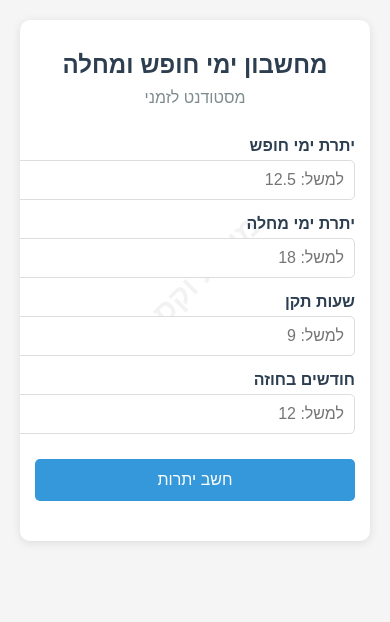
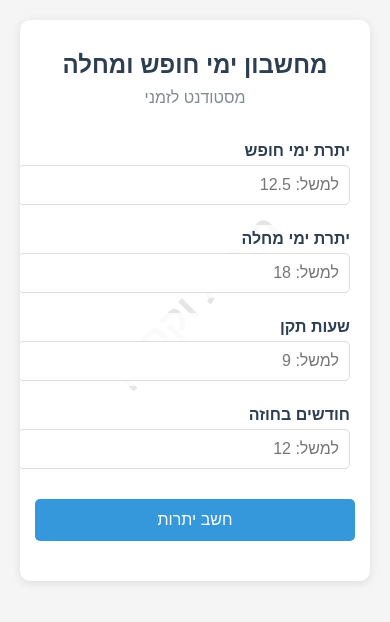
Before and after one commit to udivaksman/MiritVaksmanCalcStudToTemp, a plain HTML site: page index.html in a window 390 px wide. Drawn offline with Linux system fonts and the light colour scheme.

Commit message:
Update index.html

```diff
--- a/index.html
+++ b/index.html
@@ -32,12 +32,13 @@
             display: flex;
             justify-content: center;
             align-items: center;
-            font-size: 50px;
-            color: rgba(0, 0, 0, 0.05);
+            font-size: 60px;
+            color: rgba(0, 0, 0, 0.1); /* הגדלת האטימות לראות טוב יותר */
             transform: rotate(-45deg);
             pointer-events: none;
-            z-index: 0;
+            z-index: 1; /* שם את הסימן מים מעל לרוב התוכן */
             font-weight: bold;
+            user-select: none; /* מונע בחירת הטקסט */
         }
 
         h1 {
@@ -45,7 +46,7 @@
             color: #2c3e50;
             margin-bottom: 10px;
             position: relative;
-            z-index: 1;
+            z-index: 2; /* מעל סימן המים */
         }
 
         .subtitle {
@@ -55,13 +56,16 @@
             margin-bottom: 30px;
             font-size: 18px;
             position: relative;
-            z-index: 1;
+            z-index: 2; /* מעל סימן המים */
         }
 
         .input-group {
             margin-bottom: 15px;
             position: relative;
-            z-index: 1;
+            z-index: 2; /* מעל סימן המים */
+            background-color: rgba(255, 255, 255, 0.8); /* רקע קל כדי לשפר את הקריאות */
+            padding: 5px;
+            border-radius: 5px;
         }
 
         label {
@@ -77,6 +81,7 @@
             border: 1px solid #ddd;
             border-radius: 5px;
             font-size: 16px;
+            background-color: white;
         }
 
         button {
@@ -92,7 +97,7 @@
             margin: 25px 0;
             transition: background-color 0.3s;
             position: relative;
-            z-index: 1;
+            z-index: 2; /* מעל סימן המים */
         }
 
         button:hover {
@@ -102,11 +107,11 @@
         .results {
             margin-top: 30px;
             padding: 20px;
-            background-color: #f8f9fa;
+            background-color: rgba(248, 249, 250, 0.9); /* צבע רקע עם שקיפות קלה */
             border-radius: 5px;
             border-right: 5px solid #3498db;
             position: relative;
-            z-index: 1;
+            z-index: 2; /* מעל סימן המים */
         }
 
         .results-section {
@@ -148,7 +153,7 @@
             }
 
             .watermark {
-                font-size: 30px;
+                font-size: 40px;
             }
         }
     </style>
```
